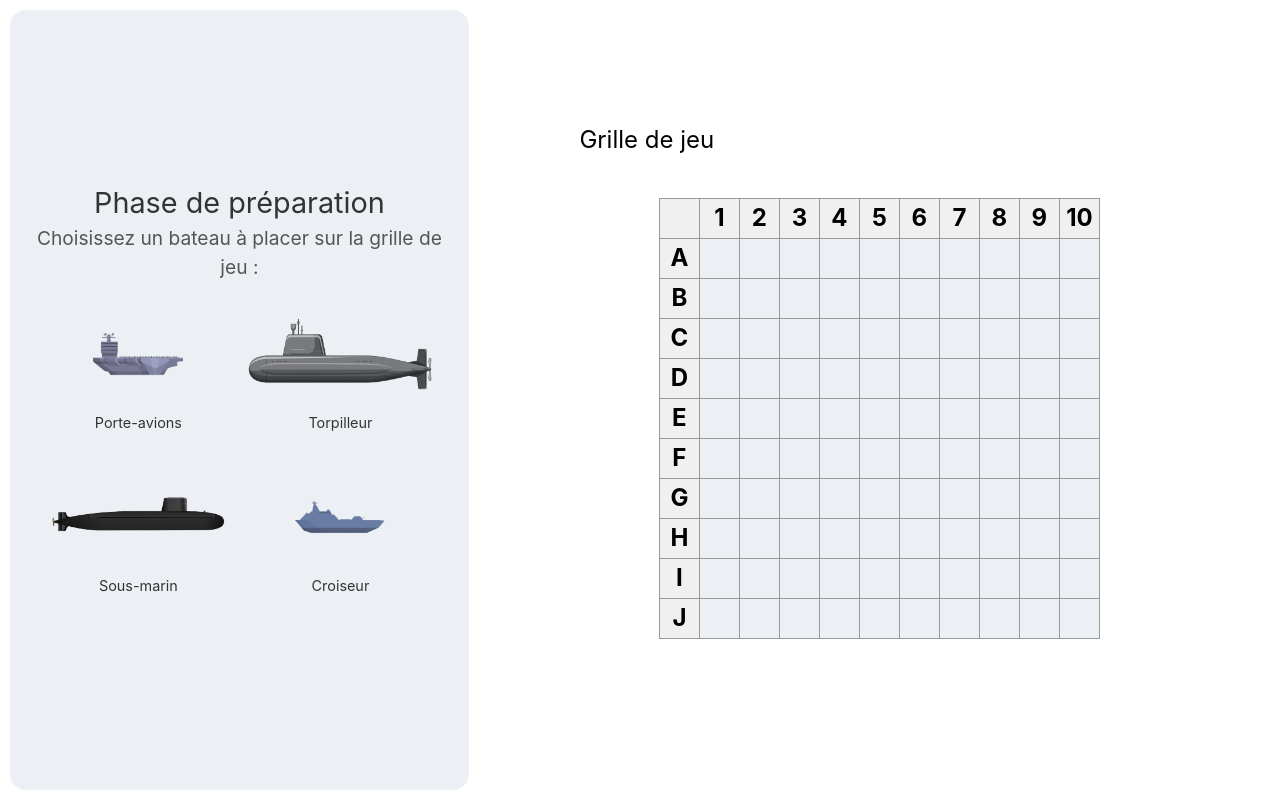
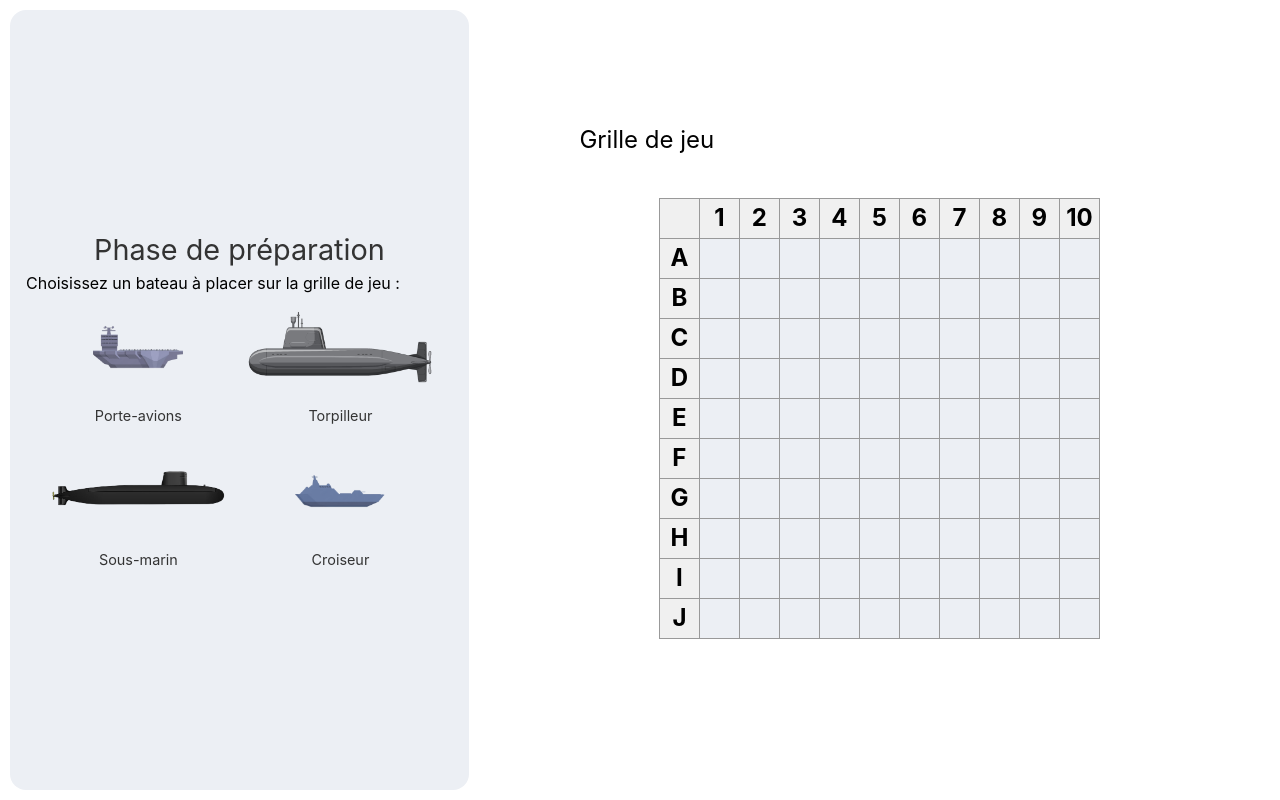
Before and after one commit to Logipek/Battle-Ships-Crew, a PHP site: page /game.html in a window 1280 px wide. Run offline with PHP 8.4, Linux system fonts and the light colour scheme; some libraries are stand-ins or nearby versions.

Commit message:
Amélioration de l'interface de sélection des bateaux avec des boutons radio et ajustement des styles CSS

```diff
--- a/game.html
+++ b/game.html
@@ -70,23 +70,28 @@
           <div class="selection-bateau">
             <p>Choisissez un bateau à placer sur la grille de jeu :</p>
             <div class="classes">
-              <div class="bateau porte-avions">
+              <label class="bateau">
+                <input type="radio" name="bateau" value="porte-avions">
                 <img src="/css/img/porte-avions.png" alt="Porte-avions">
                 <p>Porte-avions</p>
-              </div>
-              <div class="bateau torpilleur">
+              </label>
+              <label class="bateau">
+                <input type="radio" name="bateau" value="torpilleur">
                 <img src="/css/img/torpilleur.png" alt="Torpilleur">
                 <p>Torpilleur</p>
-              </div>
-              <div class="bateau sous-marin">
+              </label>
+              <label class="bateau">
+                <input type="radio" name="bateau" value="sous-marin">
                 <img src="/css/img/sous-marin.png" alt="Sous-marin">
                 <p>Sous-marin</p>
-              </div>
-              <div class="bateau croiseur">
+              </label>
+              <label class="bateau">
+                <input type="radio" name="bateau" value="croiseur">
                 <img src="/css/img/croiseur.png" alt="Croiseur">
                 <p>Croiseur</p>
-              </div>
+              </label>
             </div>
+
           </div>
         </section>
         <section class="right">
--- a/style.css
+++ b/style.css
@@ -152,34 +152,31 @@
   color: #333;
 }
 
-.selection-bateau p {
-  text-align: center;
-  font-size: 1.2em;
-  margin-bottom: 20px;
-  color: #555;
-}
-
 .classes {
   display: flex;
-  flex-wrap: wrap; /* Permet le retour à la ligne */
+  flex-wrap: wrap;
   gap: 10px;
-  justify-content: center; /* Centrage horizontal */
+  justify-content: center;
 }
 
 .bateau {
   text-align: center;
-  width: 45%; /* Assure que deux bateaux tiennent sur une ligne */
+  width: 45%; /* Ajuste la largeur pour deux éléments par ligne */
   cursor: pointer;
   border: 2px solid transparent;
   border-radius: 8px;
   transition: transform 0.3s, border-color 0.3s;
 }
 
+.bateau input[type="radio"] {
+  display: none; /* Cache les boutons radio */
+}
+
 .bateau img {
   width: auto;
-  height: 100px; /* Taille uniforme pour toutes les images */
-  max-width: 100%; /* Préserve le ratio d'aspect */
-  object-fit: contain; /* Ajuste les dimensions pour s'adapter à l'espace */
+  height: 100px;
+  max-width: 100%;
+  object-fit: contain;
   border-radius: 6px;
 }
 
@@ -189,7 +186,17 @@
   color: #333;
 }
 
+/* Styles lorsqu'un bouton est sélectionné */
+.bateau input[type="radio"]:checked + img {
+  border: 3px solid #0078d7;
+  border-radius: 8px;
+}
+
+.bateau input[type="radio"]:checked + img + p {
+  font-weight: bold;
+  color: #0078d7;
+}
+
 .bateau:hover {
-  transform: scale(1.1);
-  border-color: #0078d7;
+  transform: scale(1.05);
 }
```
